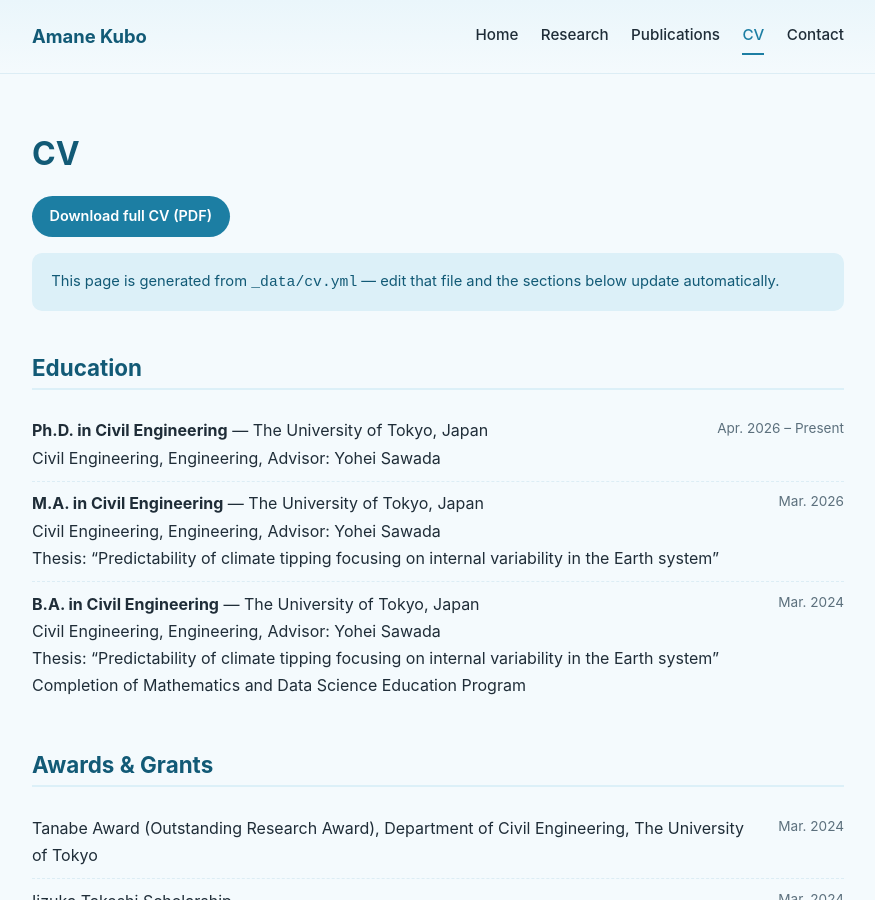
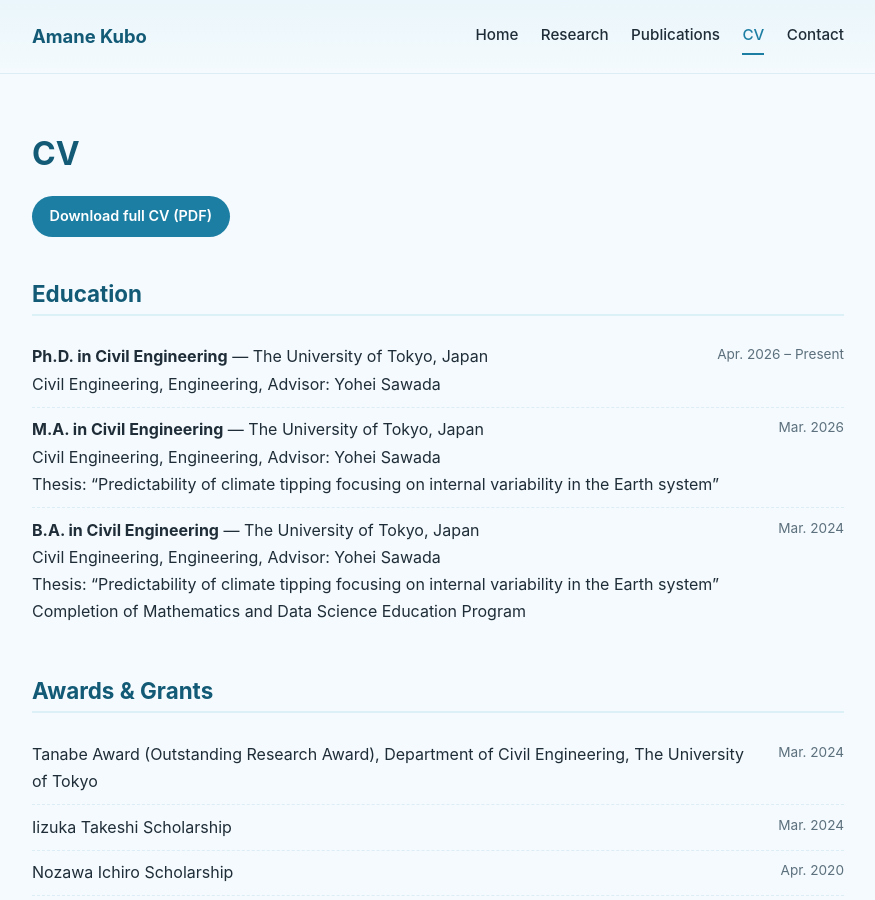
Before and after one commit to okomenama/okomenama.github.io, a Jekyll site: the page built from cv.md, in a window 1280 px wide and 900 px high. Shown: the whole window, without its empty margins (202-1077 px from the left). Built offline with Jekyll 4.4.1, drawn with Linux system fonts in a browser that asks for light colours.

Commit message:
Remove maintenance note-boxes from public pages
Editing instructions (CV PDF setup, data-driven pages, no-slide
caveat) now live only in README.md instead of being shown on the
live site. Also fix a double-prefixed ORCID link introduced when
orcid/researchmap were filled in with full URLs.

```diff
--- a/_config.yml
+++ b/_config.yml
@@ -12,8 +12,8 @@ email: amanetf0323@g.ecc.u-tokyo.ac.jp
 affiliation: "The University of Tokyo"
 advisor: "Yohei Sawada"
 # Fill these in to show the corresponding row on the Contact page.
-orcid: ""
-researchmap: ""
+orcid: "https://orcid.org/0009-0006-4145-9055"
+researchmap: "https://researchmap.jp/amanekubo"
 cv_pdf: /assets/pdfs/cv/AmaneKubo_CV.pdf
 # Flip to true once a phone-number-redacted CV PDF is placed at cv_pdf above.
 cv_pdf_available: True
--- a/cv.md
+++ b/cv.md
@@ -8,19 +8,7 @@ permalink: /cv/
 
 {% if site.cv_pdf_available %}
 <p><a class="btn" href="{{ site.cv_pdf | relative_url }}" target="_blank" rel="noopener">Download full CV (PDF)</a></p>
-{% else %}
-<p class="note-box">
-No downloadable CV PDF yet. Add a copy (with any personal phone number
-removed) at <code>{{ site.cv_pdf }}</code> and set
-<code>cv_pdf_available: true</code> in <code>_config.yml</code> to show the
-download button.
-</p>
 {% endif %}
-
-<p class="note-box">
-This page is generated from <code>_data/cv.yml</code> — edit that file and the
-sections below update automatically.
-</p>
 
 ## Education
 
```
Also changed, not shown: _research/quantum-lattice-boltzmann.md (+0 -4 lines), contact.md (+1 -1 lines), publications.md (+0 -6 lines), README.md.
